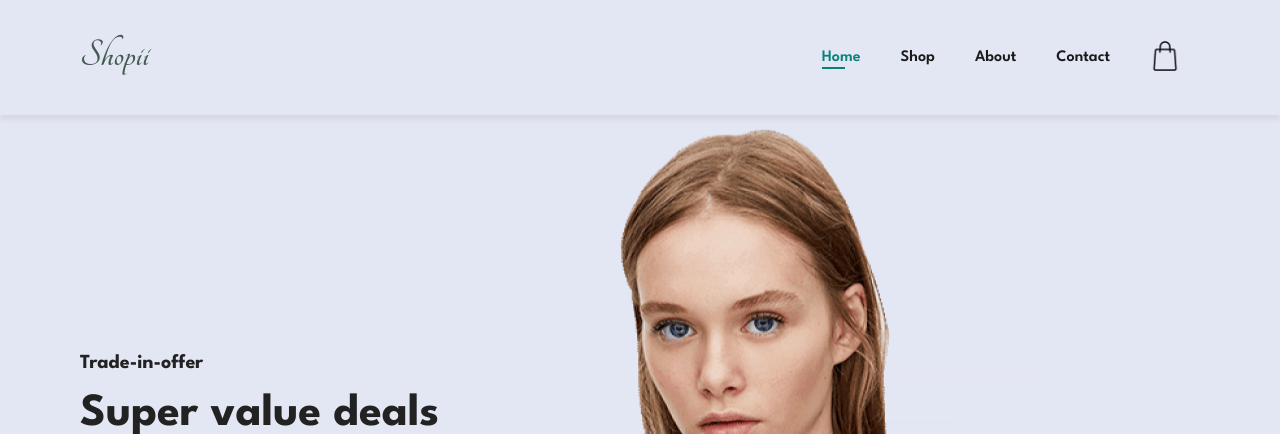
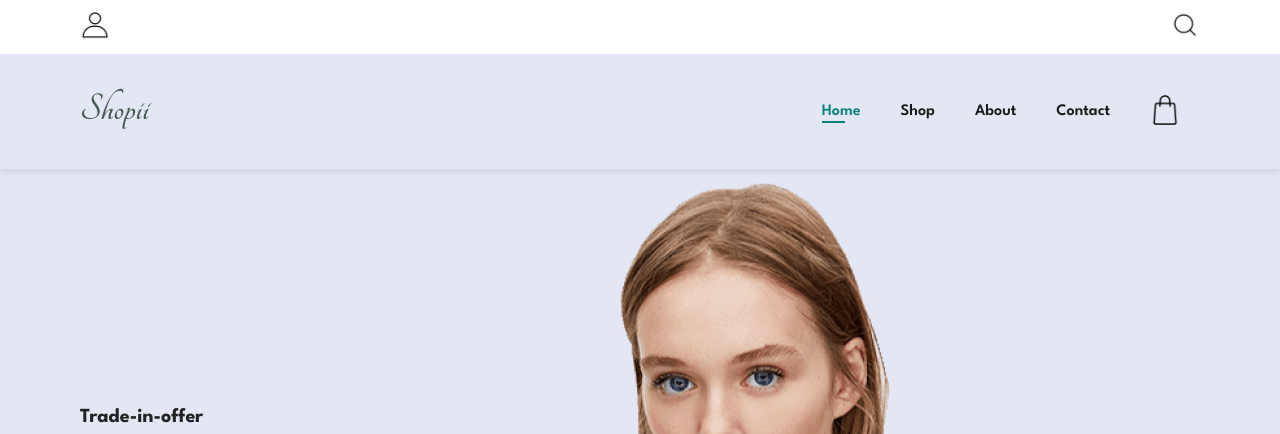
Before and after one commit to museeskinder/online-shopping, a PHP site: page / in a window 1280 px wide. Shown: the top 434 px of the page. Run offline with PHP 8.4, Linux system fonts and the light colour scheme; some libraries are stand-ins or nearby versions.

Commit message:
search and account icons added to the to top

```diff
--- a/index.html
+++ b/index.html
@@ -8,6 +8,12 @@
     <link rel="stylesheet" href="https://pro.fontawesome.com/releases/v5.10.0/css/all.css">
 </head>
 
+    <!--Search and Account Section-->
+    <section id="search">
+        <a href="#"><img src="images/search/profile.png" alt="profile"></a>
+        <a href="#"><img src="images/search/magnifying-glass.png" alt="search"></a>
+
+    </section>
     <!-- Navbar -->
     <section id="header">
         <a href="#" class="logo"><p>Shopii</p></a>
--- a/style.css
+++ b/style.css
@@ -193,3 +193,15 @@ p {
 #feature .fe-box:nth-child(6) h6 {
     background-color: #fff2e5;
 }
+
+#search {
+    display: flex;
+    align-items: center;
+    justify-content: space-between;
+    padding: 10px 80px;
+}
+
+#search img {
+    width: 30px;
+    height: 30px;
+}
```
Also changed, not shown: images/search/magnifying-glass.png (added), images/search/profile.png (added).
